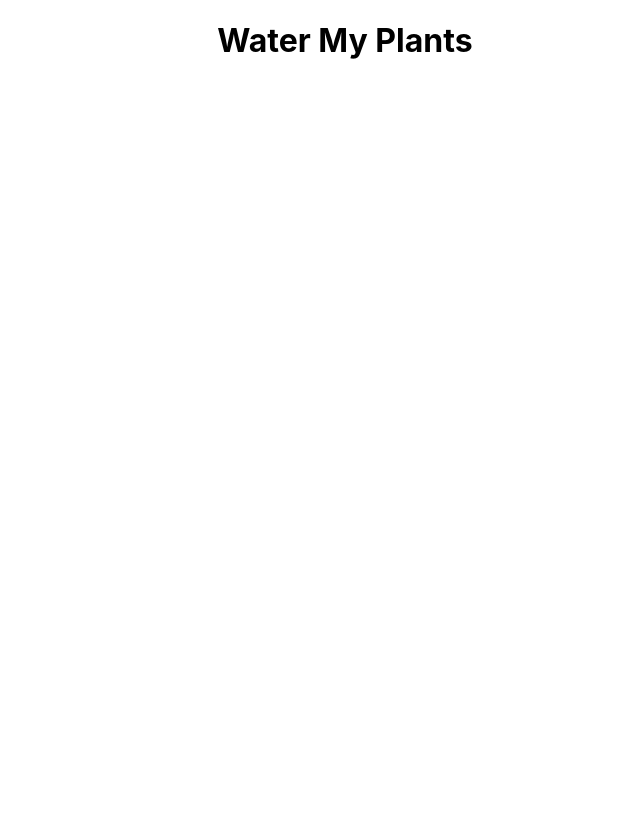
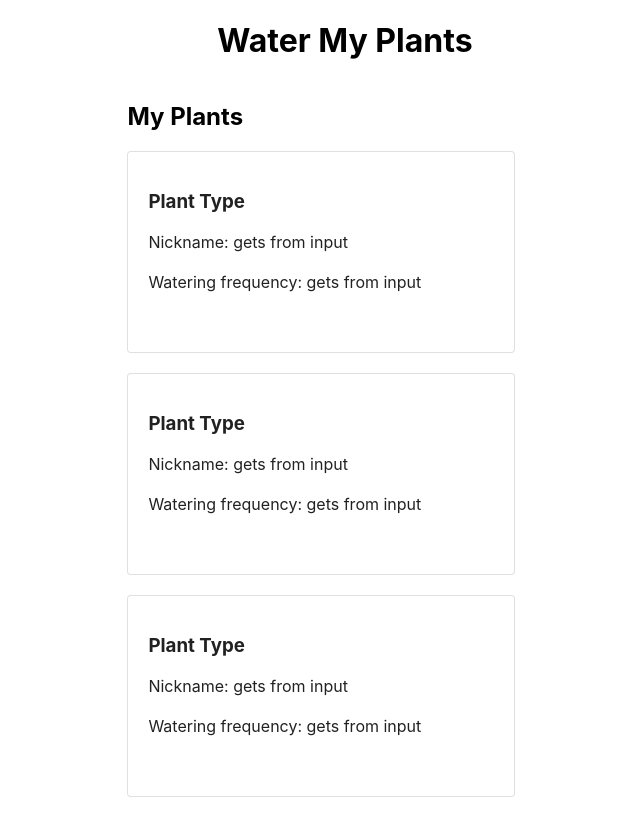
Before and after one commit to HeathDanni/Front-End-2, a React (Create React App) app: page /myplants in a window 1280 px wide. Shown: the whole page, without its empty margins (295-935 px from the left). Built offline with nearby package versions, Linux system fonts and the light colour scheme.

Commit message:
created a card component

```diff
--- a/src/App.js
+++ b/src/App.js
@@ -2,6 +2,7 @@ import React from "react";
 import "./App.css";
 import { BrowserRouter as Router, Switch, Route, Link } from "react-router-dom";
 import Login from "./components/Login";
+import MyPlants from "./components/MyPlants";
 
 function App() {
   return (
@@ -14,6 +15,9 @@ function App() {
           <Login />
         </Route>
       </Switch>
+        <Route path="/myplants">
+          <MyPlants />
+        </Route>
     </Router>
   );
 }
--- /dev/null
+++ b/src/components/MyPlants.js
@@ -0,0 +1,59 @@
+import React from 'react';
+import "../App.css";
+import {Card} from '@material-ui/core';
+import { makeStyles } from "@material-ui/core/styles";
+
+const useStyles = makeStyles({
+    root: {
+        display:"flex",
+        flexDirection: "column",
+        marginLeft: "33%",
+    },
+    cards: {
+        width: "45%",
+        height: "200px",
+        display: "flex",
+        flexDirection: "column",
+        marginBottom: "20px"
+    },
+    cardText: {
+        marginLeft: "20px",
+        marginTop: "20px",
+        display: "flex",
+        flexDirection: "column",
+
+    }
+});
+
+const MyPlants = () => {
+
+    const classes = useStyles();
+
+
+    const PlantCard = () => {
+        return (
+         <Card
+            className={classes.cards}
+            variant="outlined"
+            >
+                <div className={classes.cardText}>
+                    <h3>Plant Type</h3>
+                    <span>Nickname: gets from input</span><br></br>
+                    <span>Watering frequency: gets from input</span>
+                </div>
+            </Card>
+        )};
+
+ return (
+       <div
+        className={classes.root}
+       >
+           <h2>My Plants</h2>
+            <PlantCard/>
+            <PlantCard/>
+            <PlantCard/>
+       </div>
+   );
+};
+
+export default MyPlants;
```
